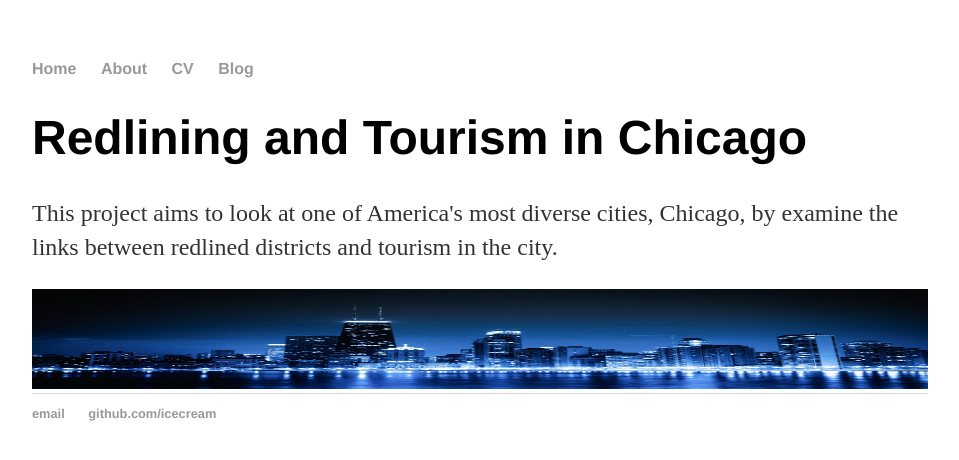
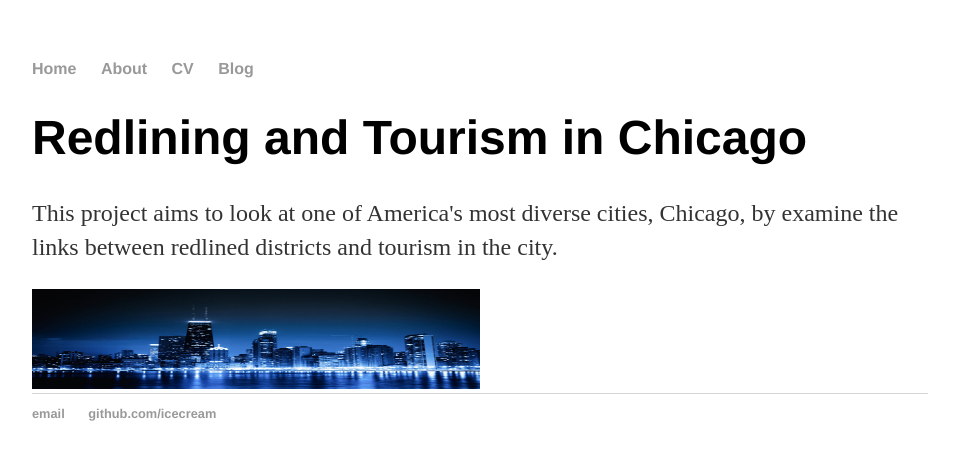
Before and after one commit to WillKaraChicago/WillKaraChicago.github.io, a Jekyll site: the page built from index.html, in a window 1280 px wide. Shown: the top 460 px of the page, without its empty margins (160-1119 px from the left). Built offline with Jekyll 4.4.1, drawn with Linux system fonts in a browser that asks for light colours.

Commit message:
Update index.html

```diff
--- a/index.html
+++ b/index.html
@@ -6,5 +6,5 @@
 	<h1>Redlining and Tourism in Chicago</h1>
 	<p>This project aims to look at one of America's most diverse cities, Chicago, by examine the links between redlined districts and tourism in the city.</p>
 	<div>
-		<img src="https://github.com/WillKaraChicago/WillKaraChicago.github.io/blob/master/cha.jpg?raw=true"style="width: 100%"height="100"></img> </div>
+		<img src="https://github.com/WillKaraChicago/WillKaraChicago.github.io/blob/master/cha.jpg?raw=true"style="width: 50%"height="100"></img> </div>
 </div><!-- /.blurb -->
```
